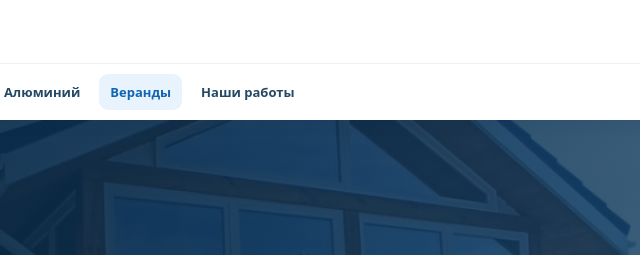
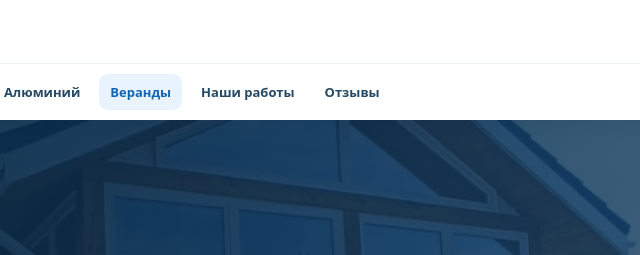
Before and after one commit to alekalek88312-sys/prookna24, a plain HTML site: page osteklenie-verand.html in a window 1280 px wide. Shown: the top 255 px of the page, 409-1049 px from the left. Drawn offline with Linux system fonts and the light colour scheme.

Commit message:
Добавить ссылку «Отзывы» в навигацию без удаления разделов

```diff
--- a/osteklenie-verand.html
+++ b/osteklenie-verand.html
@@ -46,7 +46,7 @@ document.addEventListener("click",function(event){
 </script>
 <!-- /Yandex.Metrika counter -->
 <script type="application/ld+json">{"@context":"https://schema.org","@type":"BreadcrumbList","itemListElement":[{"@type":"ListItem","position":1,"name":"Главная","item":"https://alekalek88312-sys.github.io/prookna24/"},{"@type":"ListItem","position":2,"name":"Остекление веранд и террас","item":"https://alekalek88312-sys.github.io/prookna24/osteklenie-verand.html"}]}</script></head>
-<body><noscript><div><img src="https://mc.yandex.ru/watch/114624151" style="position:absolute;left:-9999px" alt=""></div></noscript><header><div class="wrap top"><a class="logo" href="index.html">Про<span>Окна24</span></a><a class="phone" href="tel:+79233352454">☎ +7 923 335-24-54</a></div><nav class="navrow" aria-label="Основные разделы"><div class="wrap navbar"><a class="navlink" href="remont-okon.html">Ремонт окон</a><a class="navlink" href="okna-pvh.html">Окна ПВХ</a><a class="navlink" href="balkony.html">Балконы</a><a class="navlink" href="alyuminievye-konstrukcii.html">Алюминий</a><a class="navlink" href="osteklenie-verand.html" aria-current="page">Веранды</a><a class="navlink" href="index.html#works">Наши работы</a></div></nav></header><main><div class="service-hero" style="--hero-image:url('images/veranda-exterior.webp')"><div class="wrap"><div class="breadcrumbs"><a href="index.html">Главная</a> / Остекление веранд и террас</div><div class="eyebrow">Веранды и террасы · Красноярск</div><h1>Остекление веранд, террас и загородных домов</h1><p class="page-intro">Большие светопрозрачные конструкции, панорамные окна и нестандартные формы — для уютных веранд, террас и частных домов.</p><div class="actions"><a class="btn" href="tel:+79233352454">📞 Позвонить мастеру</a><a class="btn secondary" href="index.html#request">Задать вопрос</a></div></div></div>
+<body><noscript><div><img src="https://mc.yandex.ru/watch/114624151" style="position:absolute;left:-9999px" alt=""></div></noscript><header><div class="wrap top"><a class="logo" href="index.html">Про<span>Окна24</span></a><a class="phone" href="tel:+79233352454">☎ +7 923 335-24-54</a></div><nav class="navrow" aria-label="Основные разделы"><div class="wrap navbar"><a class="navlink" href="remont-okon.html">Ремонт окон</a><a class="navlink" href="okna-pvh.html">Окна ПВХ</a><a class="navlink" href="balkony.html">Балконы</a><a class="navlink" href="alyuminievye-konstrukcii.html">Алюминий</a><a class="navlink" href="osteklenie-verand.html" aria-current="page">Веранды</a><a class="navlink" href="index.html#works">Наши работы</a><a class="navlink" href="index.html#reviews">Отзывы</a></div></nav></header><main><div class="service-hero" style="--hero-image:url('images/veranda-exterior.webp')"><div class="wrap"><div class="breadcrumbs"><a href="index.html">Главная</a> / Остекление веранд и террас</div><div class="eyebrow">Веранды и террасы · Красноярск</div><h1>Остекление веранд, террас и загородных домов</h1><p class="page-intro">Большие светопрозрачные конструкции, панорамные окна и нестандартные формы — для уютных веранд, террас и частных домов.</p><div class="actions"><a class="btn" href="tel:+79233352454">📞 Позвонить мастеру</a><a class="btn secondary" href="index.html#request">Задать вопрос</a></div></div></div>
 <section><div class="wrap"><div class="service-grid"><article><h2>Что входит в услугу</h2><ul class="bulletlist"><li>Панорамное остекление веранд и пристроек</li><li>Остекление террас профилями ПВХ и алюминия</li><li>Нестандартные и треугольные оконные конструкции</li><li>Окна и двери для загородных домов</li><li>Замер, подбор конструкции и монтаж</li></ul></article><aside class="tile"><h2>Стоимость и выезд</h2><p>Стоимость рассчитывается для каждого проекта отдельно по размерам, конфигурации, материалам и сложности монтажа.</p><p class="note">Работаем с выездом по Красноярску. Выезд в пригород — по согласованию.</p><div class="actions"><a class="btn blue" href="tel:+79233352454">Уточнить стоимость</a></div></aside></div></div></section>
 <section class="bg"><div class="wrap"><h2>Как заказать</h2><p class="muted">Согласуем работы до начала выполнения заказа.</p><div class="grid"><article class="tile"><h3>1. Пришлите фотографии или проект остекления.</h3></article><article class="tile"><h3>2. Обсудим форму проёмов, тип профиля и сценарий использования.</h3></article><article class="tile"><h3>3. Подготовим индивидуальный расчёт и согласуем монтаж.</h3></article></div></div></section>
 <section><div class="wrap"><h2>Примеры выполненных работ</h2><p class="muted">Реальные фотографии из портфолио «ПроОкна24».</p><div class="gallery-3"><figure><a href="images/veranda-exterior.webp" target="_blank" rel="noopener"><img src="images/veranda-exterior.webp" alt="Панорамная веранда — снаружи — работа ПроОкна24" loading="lazy" width="540" height="360"></a><figcaption>Панорамная веранда — снаружи</figcaption></figure><figure><a href="images/veranda-interior.webp" target="_blank" rel="noopener"><img src="images/veranda-interior.webp" alt="Веранда — изнутри — работа ПроОкна24" loading="lazy" width="540" height="360"></a><figcaption>Веранда — изнутри</figcaption></figure><figure><a href="images/triangle-glazing.webp" target="_blank" rel="noopener"><img src="images/triangle-glazing.webp" alt="Треугольное остекление — работа ПроОкна24" loading="lazy" width="540" height="360"></a><figcaption>Треугольное остекление</figcaption></figure></div><div class="actions"><a class="btn blue" href="index.html#works">Смотреть все 13 фотографий</a></div></div></section>
```
